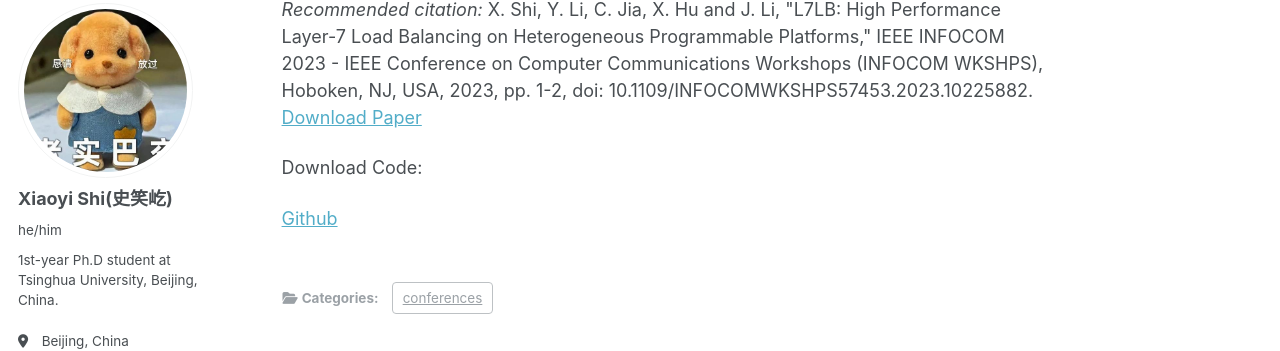
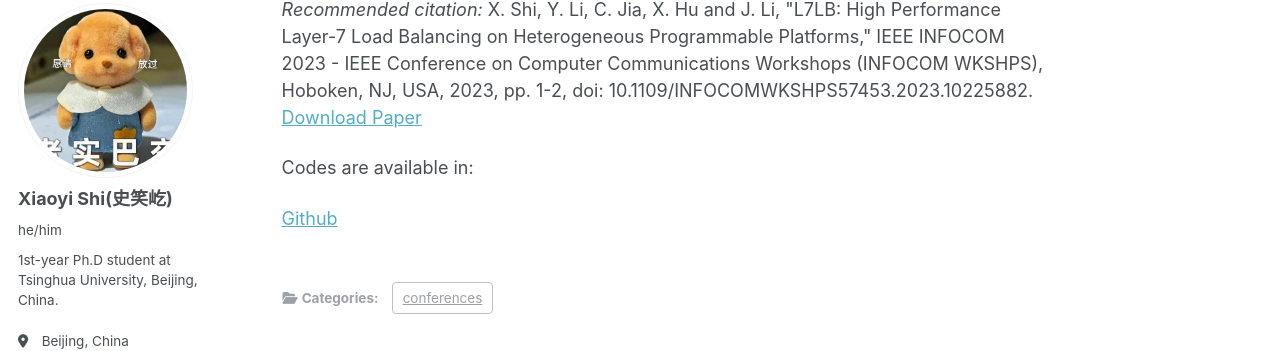
Before and after one commit to Sirius-sxy/Sirius-sxy.github.io, a Jekyll site: the page built from _publications/paper1.md, in a window 1280 px wide and 900 px high, scrolled down 425 px. Shown: the part 103-454 px from the top of the window. Built offline with Jekyll 4.4.1, drawn with Linux system fonts in a browser that asks for light colours; some web fonts are replaced.

Commit message:
Update form

```diff
--- a/_includes/archive-single.html
+++ b/_includes/archive-single.html
@@ -41,7 +41,7 @@
         {% if post.collection == 'teaching' %}
           <p> {{ post.type }}, <i>{{ post.venue }}</i>, {{ post.date | default: "1900-01-01" | date: "%Y" }} </p>
         {% elsif post.collection == 'publications' %}
-          <p>Published in <i>{{ post.venue }}</i>, {{ post.date | default: "1900-01-01" | date: "%Y" }} </p>
+          <p style="font-size: smaller;font-family: 'Times New Roman', Times, serif"><em>Published in {{ post.venue }}, {{ post.date | default: "1900-01-01" | date: "%Y" }}</em> </p>
         {% elsif post.date %}
          <p class="page__date"><strong><i class="fa fa-fw fa-calendar" aria-hidden="true"></i> {{ site.data.ui-text[site.locale].date_label | default: "Published:" }}</strong> <time datetime="{{ post.date | default: "1900-01-01" | date_to_xmlschema }}">{{ post.date | default: "1900-01-01" | date: "%B %d, %Y" }}</time></p>
         {% endif %}
--- a/_layouts/single.html
+++ b/_layouts/single.html
@@ -74,7 +74,7 @@
         {% endif %}
 
         {% if page.opensource %}
-          <p>Download Code:</p>
+          <p>Codes are available in:</p>
           {% if page.repogiturl and page.repozenodourl and page.repodoiurl %}
             <p><a href="{{ page.repogiturl }}">Github</a> | <a href="{{ page.repozenodourl }}">Zenodo</a> | <a href="{{ page.repodoiurl }}">DOI</a></p>
           {% elsif page.repogiturl and page.repozenodourl %}
```
